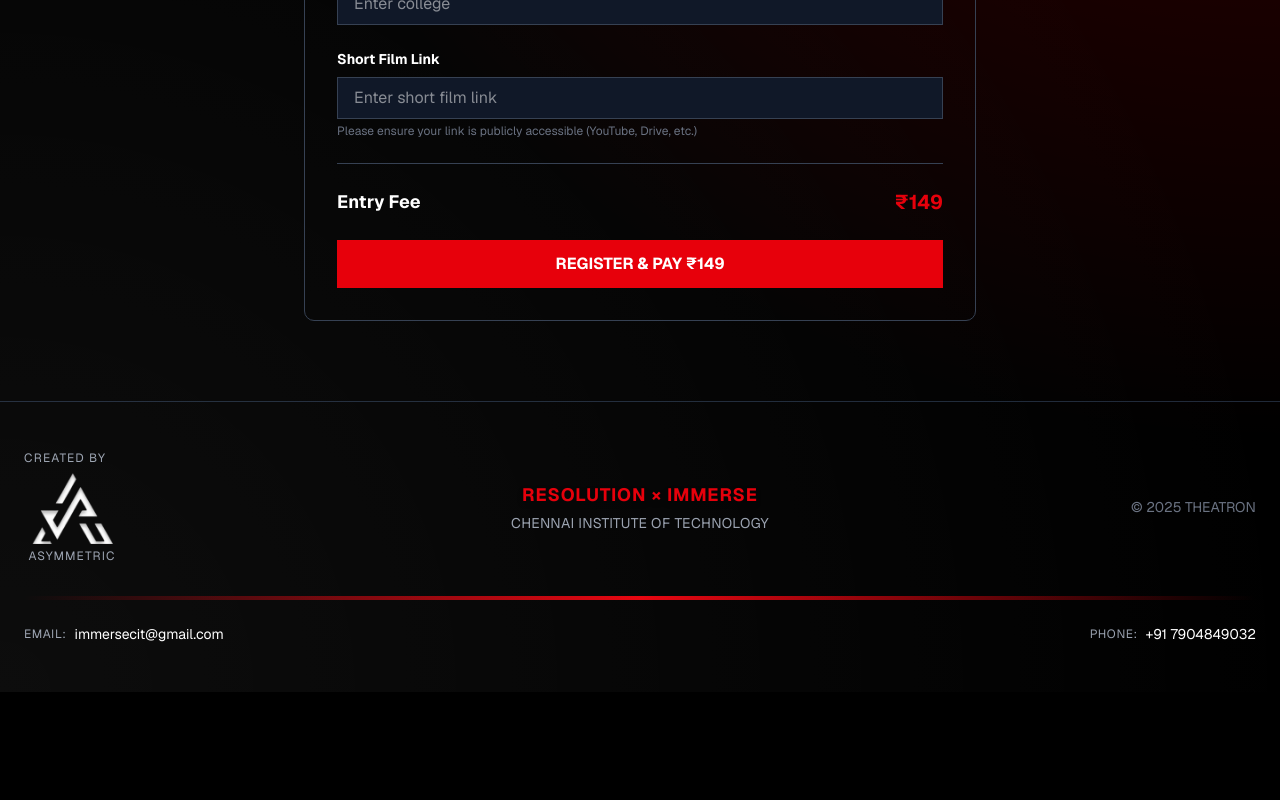
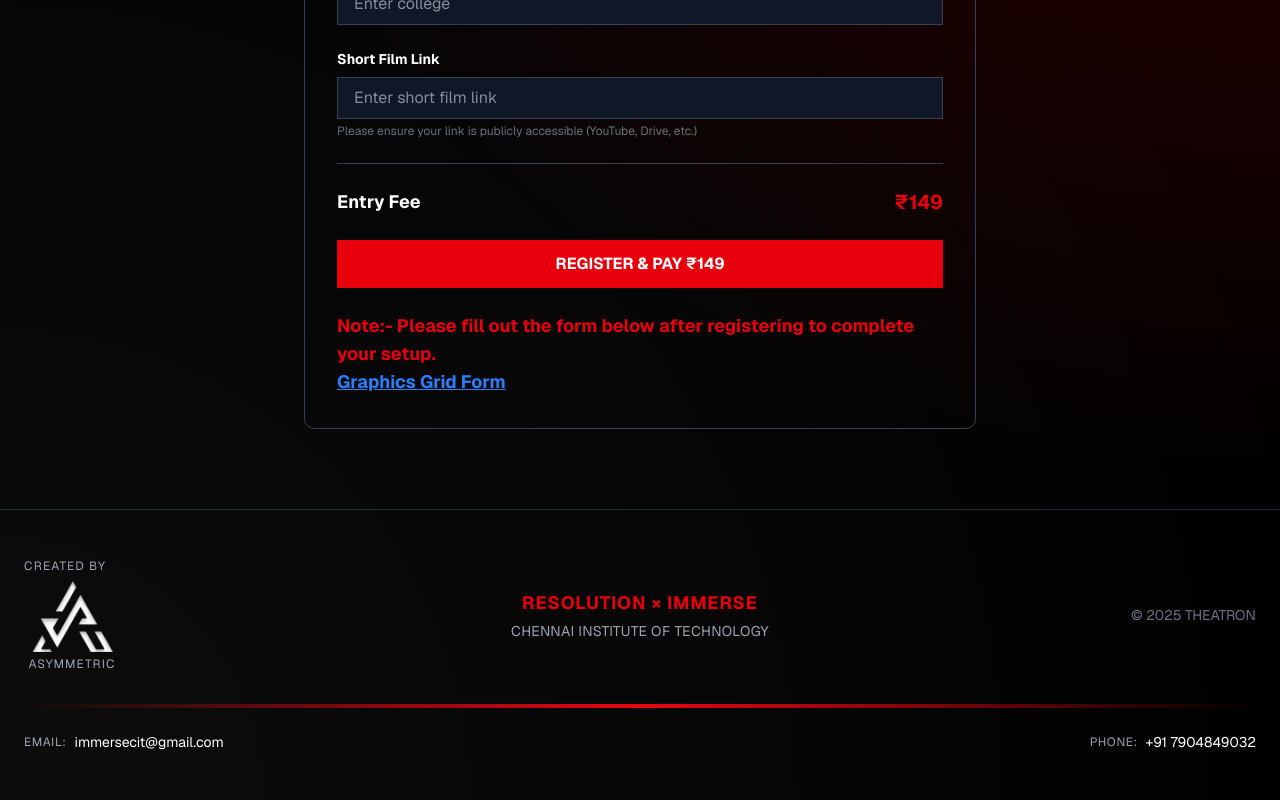
Before and after one commit to Club-Asymmetric/Theatron_Frontend, a Next.js app: page /registration/cineplus in a window 1280 px wide. Shown: the part 688-1488 px from the top of the page. Before the commit the page ends 1380 px from the top, so only its background shows below. Built offline with nearby package versions, Linux system fonts and the light colour scheme.

Commit message:
Add setup instructions and link to Graphics Grid Form
Added a note and link for completing setup after registration.

```diff
--- a/src/app/registration/cineplus/page.jsx
+++ b/src/app/registration/cineplus/page.jsx
@@ -122,6 +122,10 @@ export default function CinePulseRegistration() {
               >
                 {isSubmitting ? "PROCESSING..." : "REGISTER & PAY ₹149"}
               </button>
+              <div className="text-red-600 text-lg font-bold">
+                Note:- Please fill out the form below after registering to complete your setup.<br/>
+                <a href="https://docs.google.com/forms/d/e/1FAIpQLSesizujXd4fzW_p7-Q2VGORme-uAI6oYg6gH5kHnkini53Qxw/viewform" target="_blank" className="text-blue-500 hover:text-blue-700 underline">Graphics Grid Form</a>
+              </div>
             </form>
           </div>
         </div>
```
